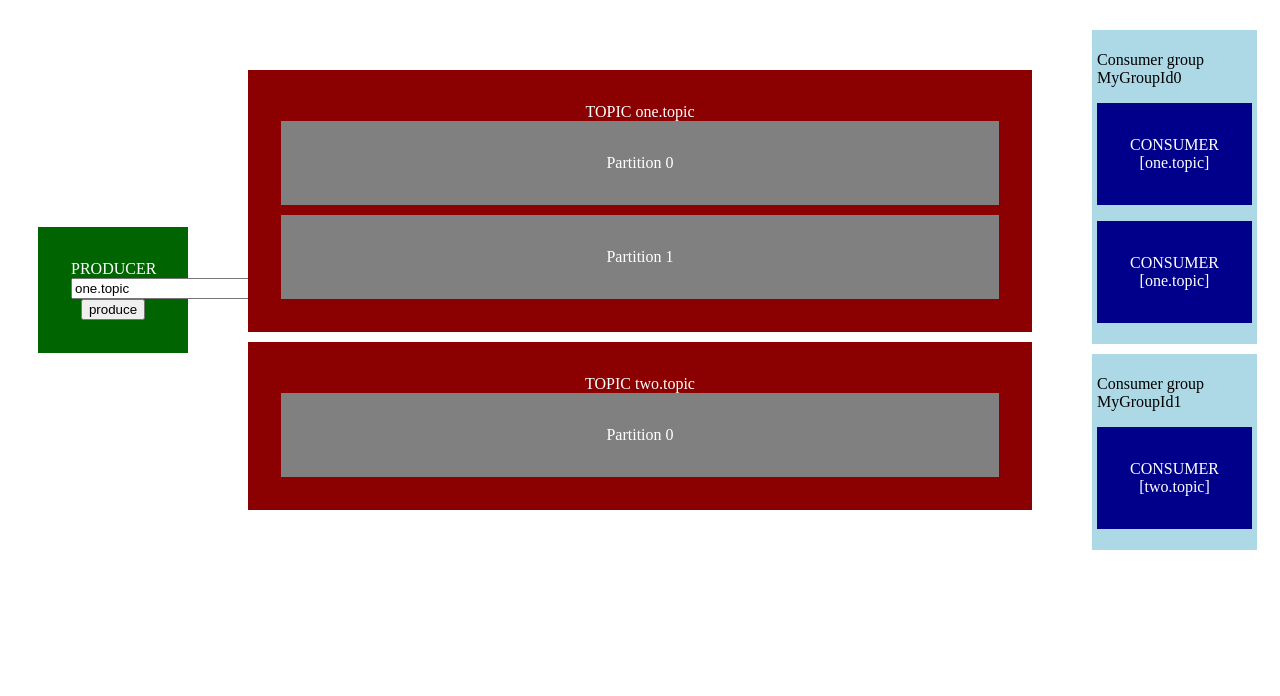
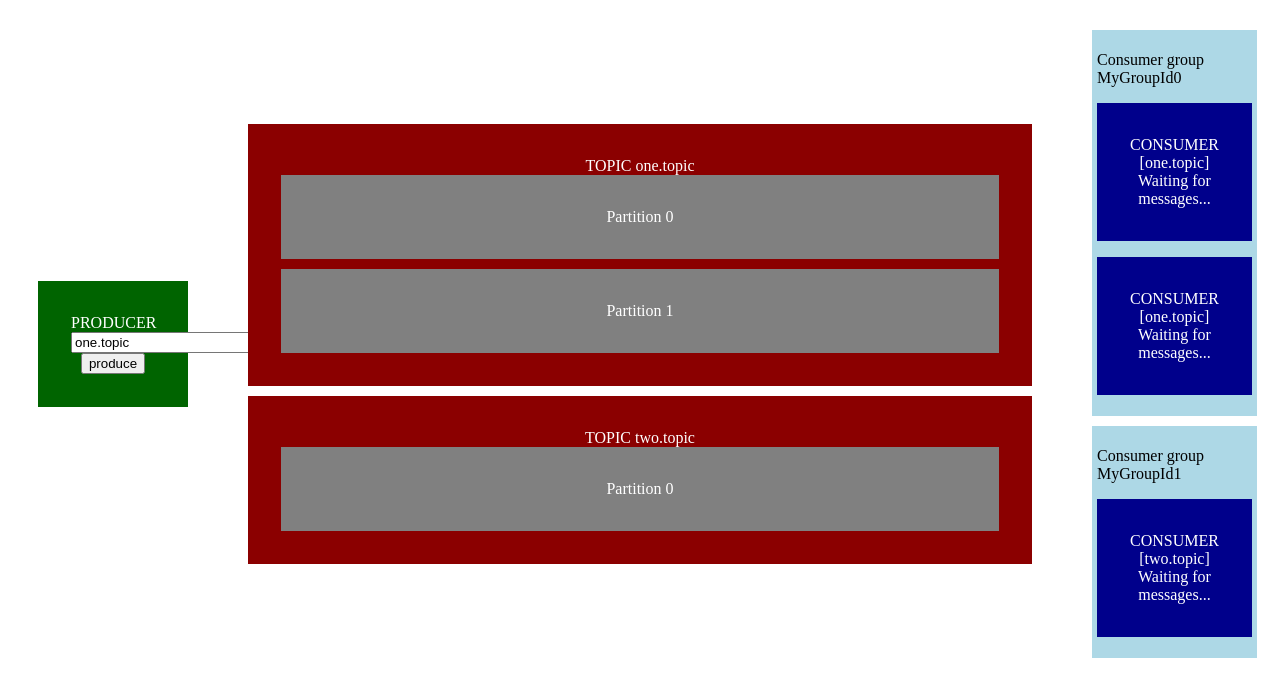
Before and after one commit to txiribimakula/kafka-playground, an Angular app: page / in a window 1280 px wide. Shown: the top 696 px of the page. Built offline with nearby package versions, Linux system fonts and the light colour scheme.

Commit message:
additional consumer info

```diff
--- a/src/app/consumer/consumer.component.html
+++ b/src/app/consumer/consumer.component.html
@@ -1 +1 @@
-<p class="consumer">CONSUMER {{status()}} </p>
+<p class="consumer">CONSUMER {{topics()}} {{status()}}</p>
--- a/src/app/consumer/consumer.component.ts
+++ b/src/app/consumer/consumer.component.ts
@@ -1,4 +1,4 @@
-import { Component, Input, OnInit, Signal, computed } from '@angular/core';
+import { Component, Input, OnInit, Signal, computed, signal } from '@angular/core';
 import { KafkaService } from '../kafka.service';
 import { Message } from '../message/message';
 import { concatMap } from 'rxjs';
@@ -14,10 +14,11 @@ import { ConsumerService } from './consumer.service';
 export class ConsumerComponent {
   @Input() consumerId!: `${string}-${string}-${string}-${string}-${string}`;
 
-  status: Signal<string>;
+  topics: Signal<string>;
+  status = signal("Waiting for messages...");
 
   constructor(private kafka: KafkaService, private consumer: ConsumerService) {
-    this.status = computed(
+    this.topics = computed(
       () =>
         '[' + this.consumer.consumers().get(this.consumerId)!().topicsNames.join(', ') + ']'
     );
@@ -34,8 +35,10 @@ export class ConsumerComponent {
   }
 
   async handle(message: Message) {
+    this.status.set("Handling message...");
     await this.work(message);
     this.kafka.commit(message);
+    this.status.set("Waiting for messages...");
   }
 
   async work(message: Message) {
```
